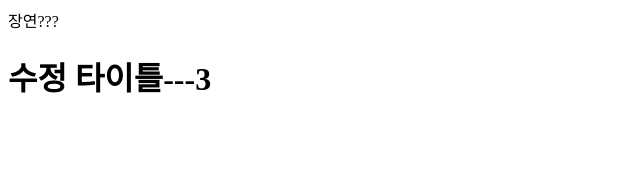
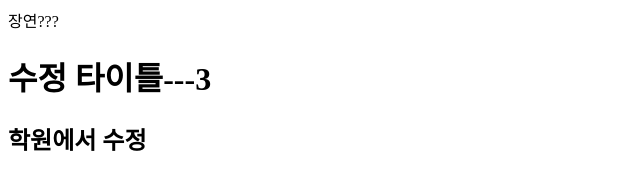
Before and after one commit to yeon44/mg_reupdate_first, a plain HTML site: page index.html in a window 1280 px wide. Shown: the whole page, without its empty margins (0-640 px from the left). Drawn offline with Linux system fonts and the light colour scheme.

Commit message:
학원에서 수정

```diff
--- a/index.html
+++ b/index.html
@@ -9,6 +9,7 @@
     <body>
         장연???
         <h1>수정 타이틀---3</h1>
+        <h2>학원에서 수정</h2>
 
 
     </body>
```
